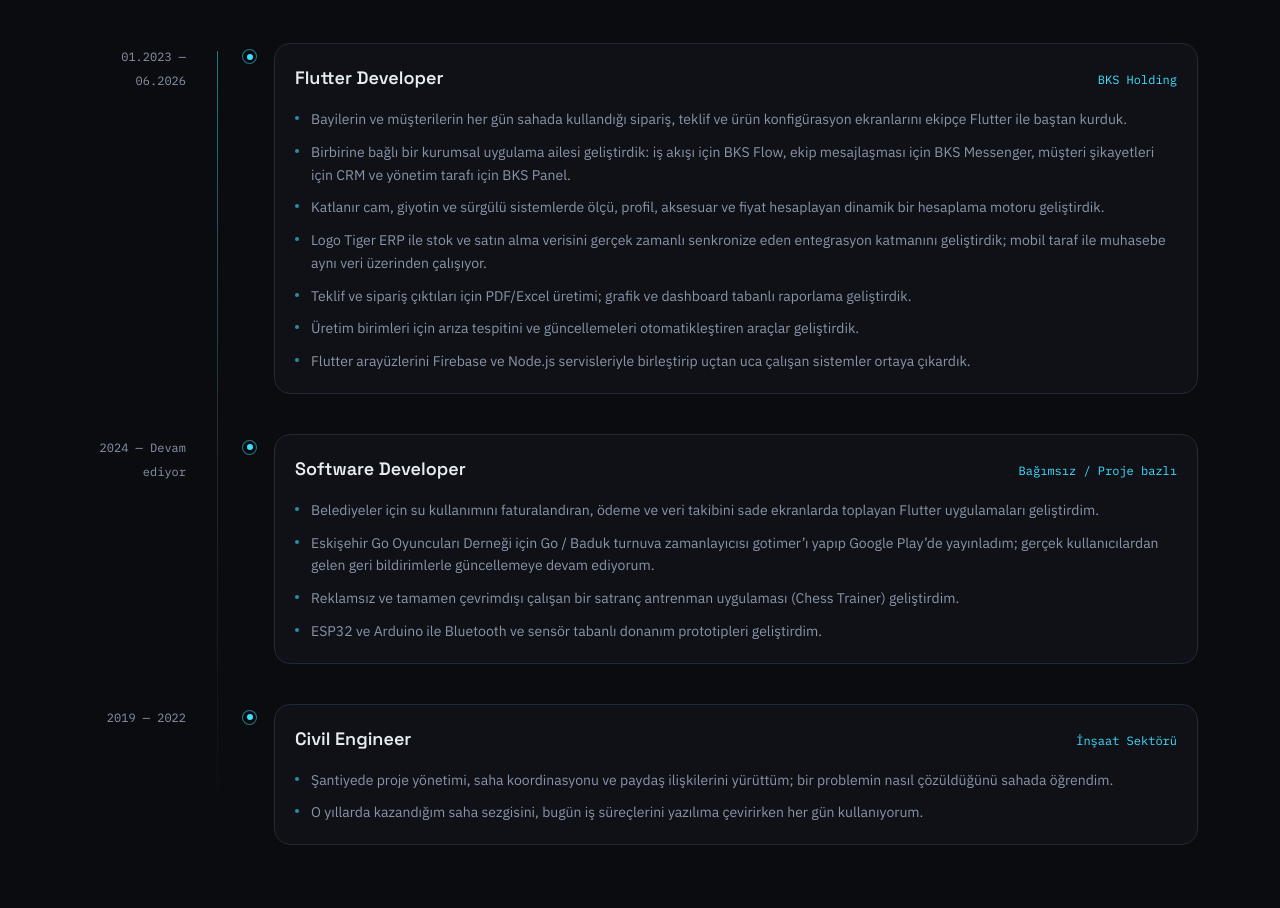
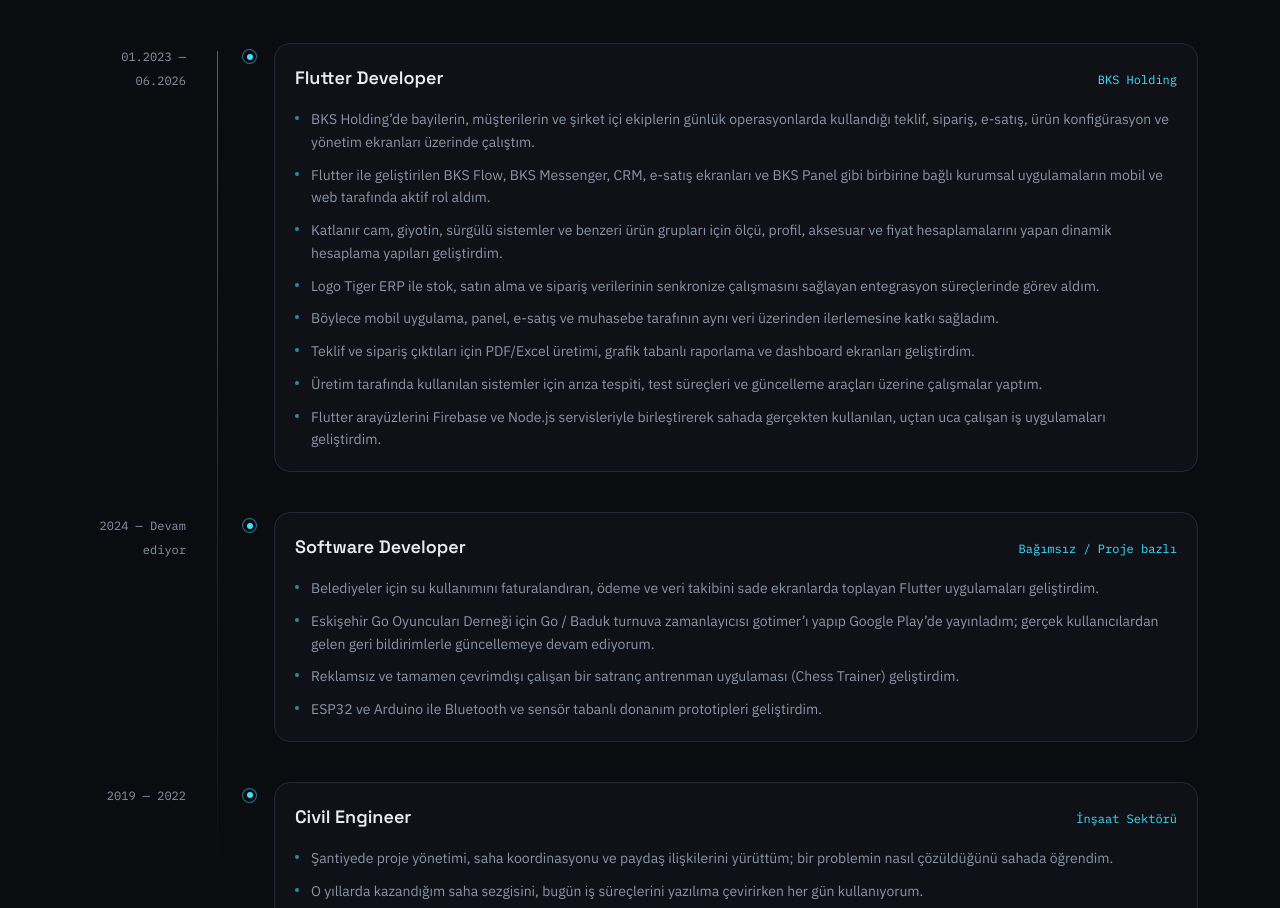
Before and after one commit to kececibora/portfolio, a React (Vite) app: page / in a window 1280 px wide. Shown: the part 1994-2902 px from the top of the page. Built offline with nearby package versions, Linux system fonts and the light colour scheme.

Commit message:
Experience: rewrite BKS Holding bullets in first-person CV tone
Replaces the team "we" phrasing with the plain, singular first-person
wording provided directly, applied to both TR and EN copy.

```diff
--- a/src/i18n/content.js
+++ b/src/i18n/content.js
@@ -88,13 +88,14 @@ export const content = {
           company: 'BKS Holding',
           period: '01.2023 — 06.2026',
           bullets: [
-            'Bayilerin ve müşterilerin her gün sahada kullandığı sipariş, teklif ve ürün konfigürasyon ekranlarını ekipçe Flutter ile baştan kurduk.',
-            'Birbirine bağlı bir kurumsal uygulama ailesi geliştirdik: iş akışı için BKS Flow, ekip mesajlaşması için BKS Messenger, müşteri şikayetleri için CRM ve yönetim tarafı için BKS Panel.',
-            'Katlanır cam, giyotin ve sürgülü sistemlerde ölçü, profil, aksesuar ve fiyat hesaplayan dinamik bir hesaplama motoru geliştirdik.',
-            'Logo Tiger ERP ile stok ve satın alma verisini gerçek zamanlı senkronize eden entegrasyon katmanını geliştirdik; mobil taraf ile muhasebe aynı veri üzerinden çalışıyor.',
-            'Teklif ve sipariş çıktıları için PDF/Excel üretimi; grafik ve dashboard tabanlı raporlama geliştirdik.',
-            'Üretim birimleri için arıza tespitini ve güncellemeleri otomatikleştiren araçlar geliştirdik.',
-            'Flutter arayüzlerini Firebase ve Node.js servisleriyle birleştirip uçtan uca çalışan sistemler ortaya çıkardık.',
+            'BKS Holding’de bayilerin, müşterilerin ve şirket içi ekiplerin günlük operasyonlarda kullandığı teklif, sipariş, e-satış, ürün konfigürasyon ve yönetim ekranları üzerinde çalıştım.',
+            'Flutter ile geliştirilen BKS Flow, BKS Messenger, CRM, e-satış ekranları ve BKS Panel gibi birbirine bağlı kurumsal uygulamaların mobil ve web tarafında aktif rol aldım.',
+            'Katlanır cam, giyotin, sürgülü sistemler ve benzeri ürün grupları için ölçü, profil, aksesuar ve fiyat hesaplamalarını yapan dinamik hesaplama yapıları geliştirdim.',
+            'Logo Tiger ERP ile stok, satın alma ve sipariş verilerinin senkronize çalışmasını sağlayan entegrasyon süreçlerinde görev aldım.',
+            'Böylece mobil uygulama, panel, e-satış ve muhasebe tarafının aynı veri üzerinden ilerlemesine katkı sağladım.',
+            'Teklif ve sipariş çıktıları için PDF/Excel üretimi, grafik tabanlı raporlama ve dashboard ekranları geliştirdim.',
+            'Üretim tarafında kullanılan sistemler için arıza tespiti, test süreçleri ve güncelleme araçları üzerine çalışmalar yaptım.',
+            'Flutter arayüzlerini Firebase ve Node.js servisleriyle birleştirerek sahada gerçekten kullanılan, uçtan uca çalışan iş uygulamaları geliştirdim.',
           ],
         },
         {
@@ -333,13 +334,14 @@ export const content = {
           company: 'BKS Holding',
           period: 'Jan 2023 — Jun 2026',
           bullets: [
-            'As a team, rebuilt with Flutter the order, quote, and product-configuration screens that dealers and customers rely on every day in the field.',
-            'Built a connected family of in-house enterprise apps: BKS Flow for business workflows, BKS Messenger for team chat, a CRM for customer complaints, and BKS Panel for management.',
-            'Built a dynamic calculation engine that computes measurements, profiles, accessories, and pricing for custom products like folding glass, guillotine, and sliding systems.',
-            'Built the integration layer that syncs stock and purchasing data with Logo Tiger ERP in real time, keeping the mobile side and accounting on the same data.',
-            'Built PDF/Excel export for quotes and orders, plus chart- and dashboard-based reporting.',
-            'Developed tools that automate fault detection and updates for production units.',
-            'Combined the Flutter front end with Firebase and Node.js services into systems that work end to end.',
+            'Worked on the quote, order, e-commerce, product-configuration, and management screens used daily by dealers, customers, and internal teams at BKS Holding.',
+            'Took an active role on the mobile and web side of a family of connected enterprise apps built with Flutter: BKS Flow, BKS Messenger, a CRM, e-commerce screens, and BKS Panel.',
+            'Developed dynamic calculation logic for folding glass, guillotine, sliding systems, and similar product lines, computing measurements, profiles, accessories, and pricing.',
+            'Took part in the integration work that keeps stock, purchasing, and order data in sync with Logo Tiger ERP.',
+            'That kept the mobile app, panel, e-commerce, and accounting sides working from the same data.',
+            'Developed PDF/Excel output for quotes and orders, along with chart-based reporting and dashboard screens.',
+            'Worked on fault detection, testing, and update tooling for systems used in production.',
+            'Developed end-to-end business applications actually used in the field, combining Flutter interfaces with Firebase and Node.js services.',
           ],
         },
         {
```
